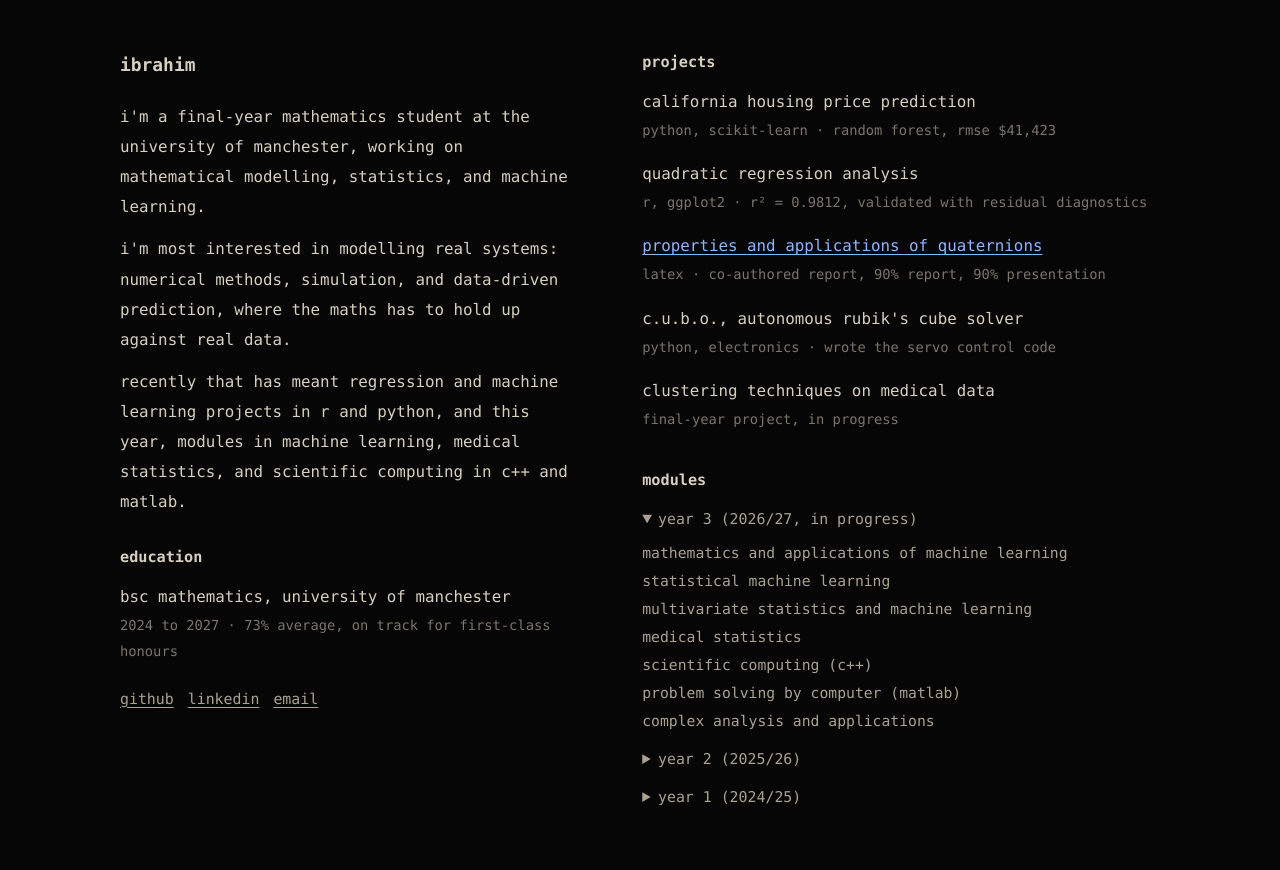
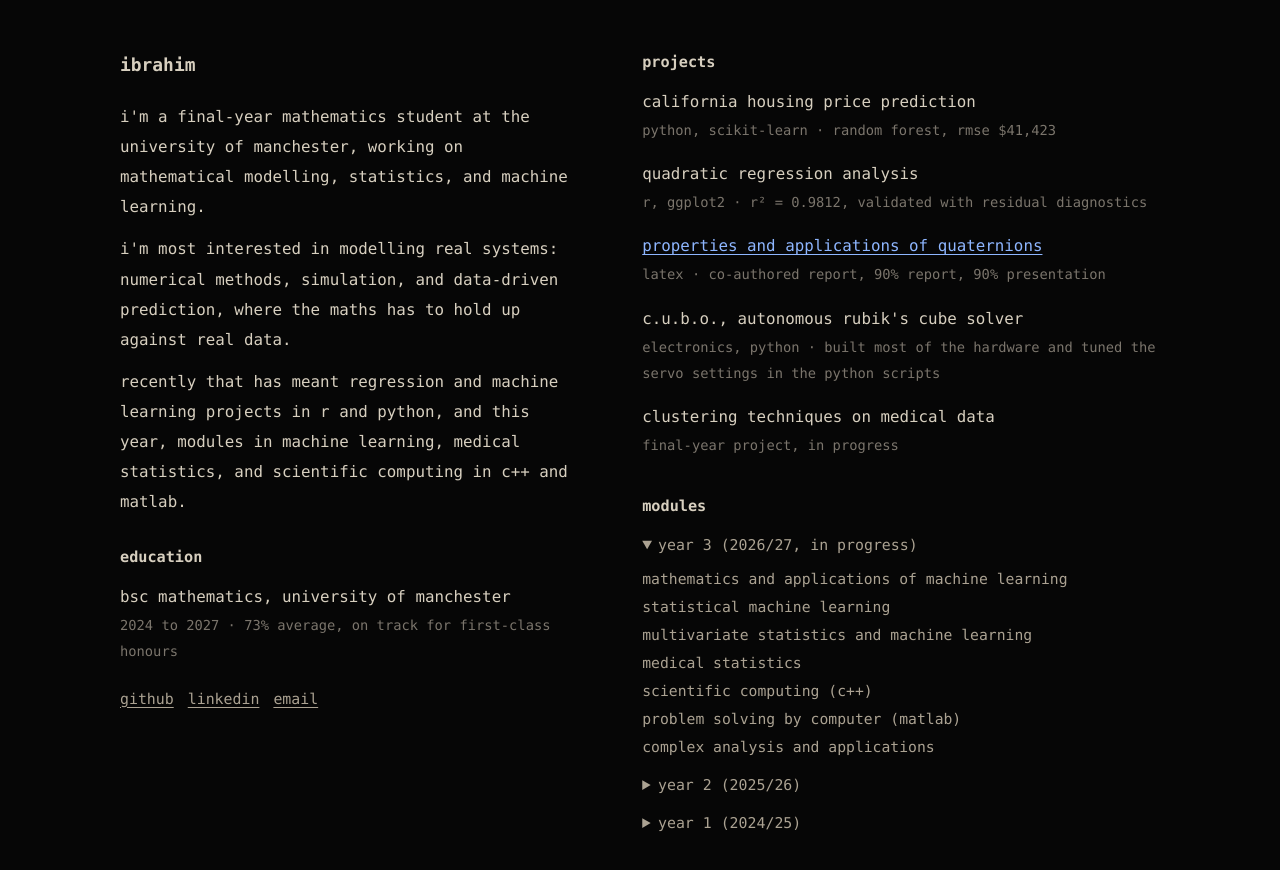
Before and after one commit to Ibrahim-Kashif/portfolio, a plain HTML site: page index.html in a window 1280 px wide. Drawn offline with Linux system fonts and the light colour scheme.

Commit message:
Correct C.U.B.O. description: hardware build and servo tuning in provided scripts
Co-Authored-By: Claude Opus 5.5 <noreply@anthropic.com>
Claude-Session: https://claude.ai/code/session_01KxtUDzFgdM4GwABDdQQSdv

```diff
--- a/index.html
+++ b/index.html
@@ -161,7 +161,7 @@
       </div>
       <div class="item">
         <p>c.u.b.o., autonomous rubik's cube solver</p>
-        <p class="meta">python, electronics &middot; wrote the servo control code</p>
+        <p class="meta">electronics, python &middot; built most of the hardware and tuned the servo settings in the python scripts</p>
       </div>
       <div class="item">
         <p>clustering techniques on medical data</p>
```
